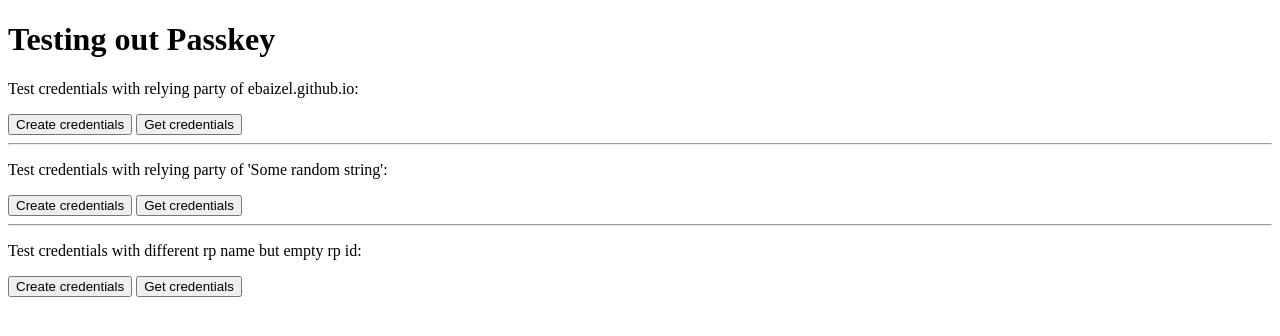
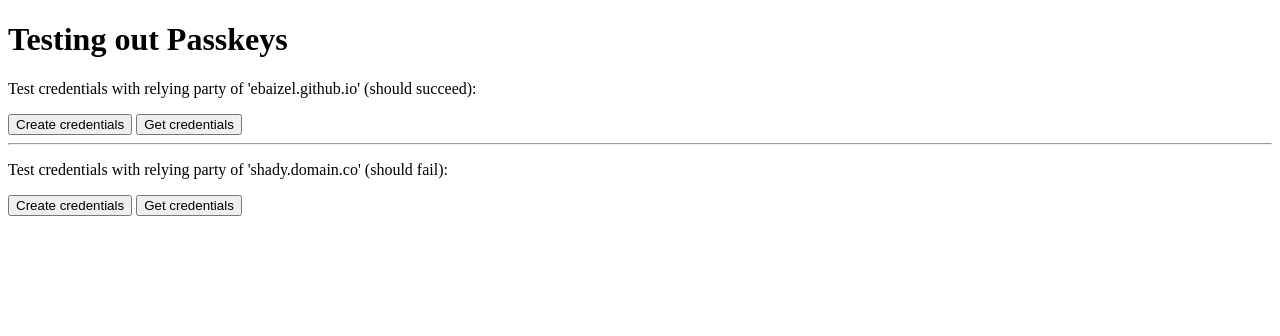
Before and after one commit to ebaizel/passkey, a plain HTML site: page index.html in a window 1280 px wide. Drawn offline with Linux system fonts and the light colour scheme.

Commit message:
Update index.html

```diff
--- a/index.html
+++ b/index.html
@@ -9,19 +9,19 @@
 <title>Execute JavaScript</title>
 </head>
 <body>
-<h1>Testing out Passkey</h1>
-<p>Test credentials with relying party of ebaizel.github.io:</p>
+<h1>Testing out Passkeys</h1>
+<p>Test credentials with relying party of 'ebaizel.github.io' (should succeed):</p>
 <button id="createCredentialsButton">Create credentials</button>
 <button id="getCredentialsButton">Get credentials</button>
 <hr>
-<p>Test credentials with relying party of 'Some random string':</p>
+<p>Test credentials with relying party of 'shady.domain.co' (should fail):</p>
 <button id="createCredentialsRandomRPButton">Create credentials</button>
 <button id="getCredentialsRandomRPButton">Get credentials</button>
-<hr>
+<!-- <hr>
 <p>Test credentials with different rp name but empty rp id:</p>
 <button id="createCredentialsShadyRPButton">Create credentials</button>
 <button id="getCredentialsShadyRPButton">Get credentials</button>
-
+ -->
 <!-- Include your JavaScript code -->
 <script src="script.js"></script>
 </body>
```
